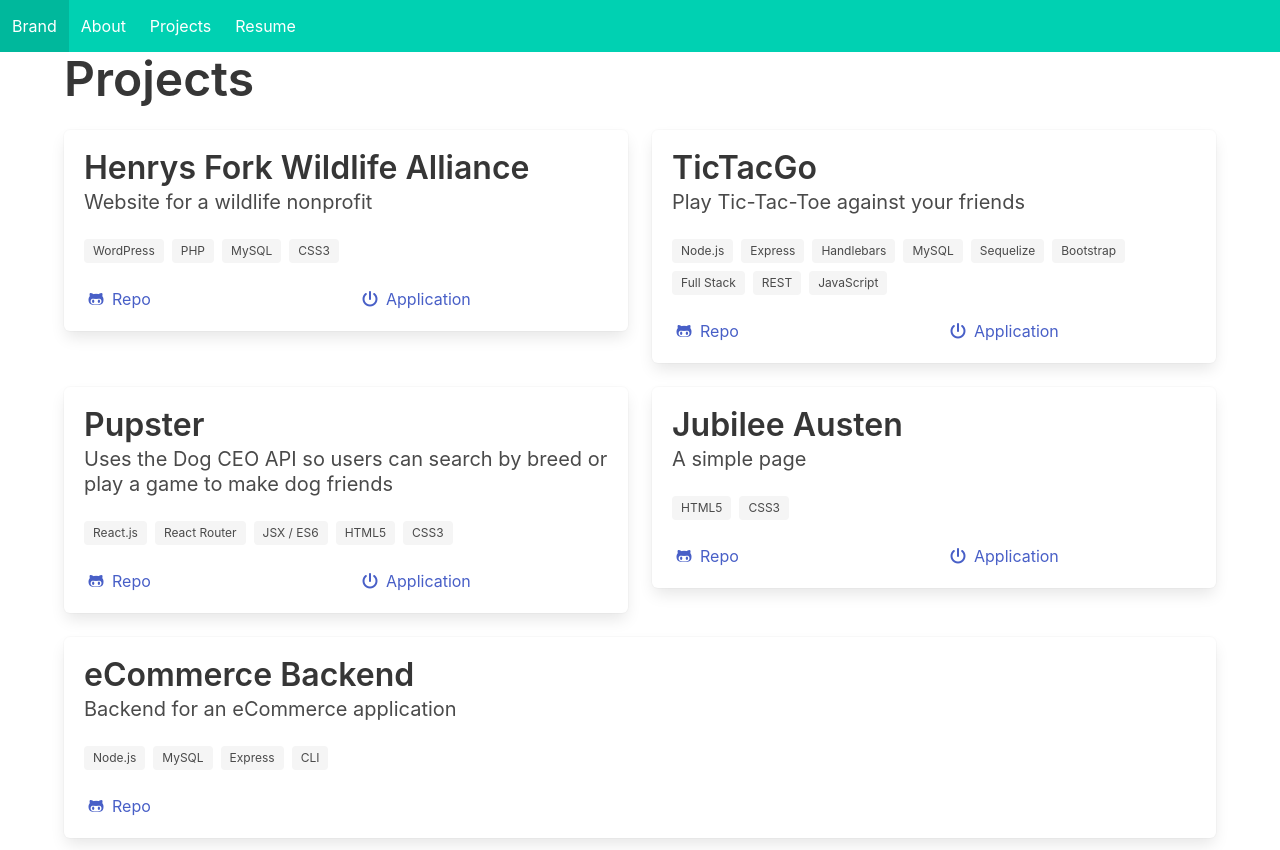
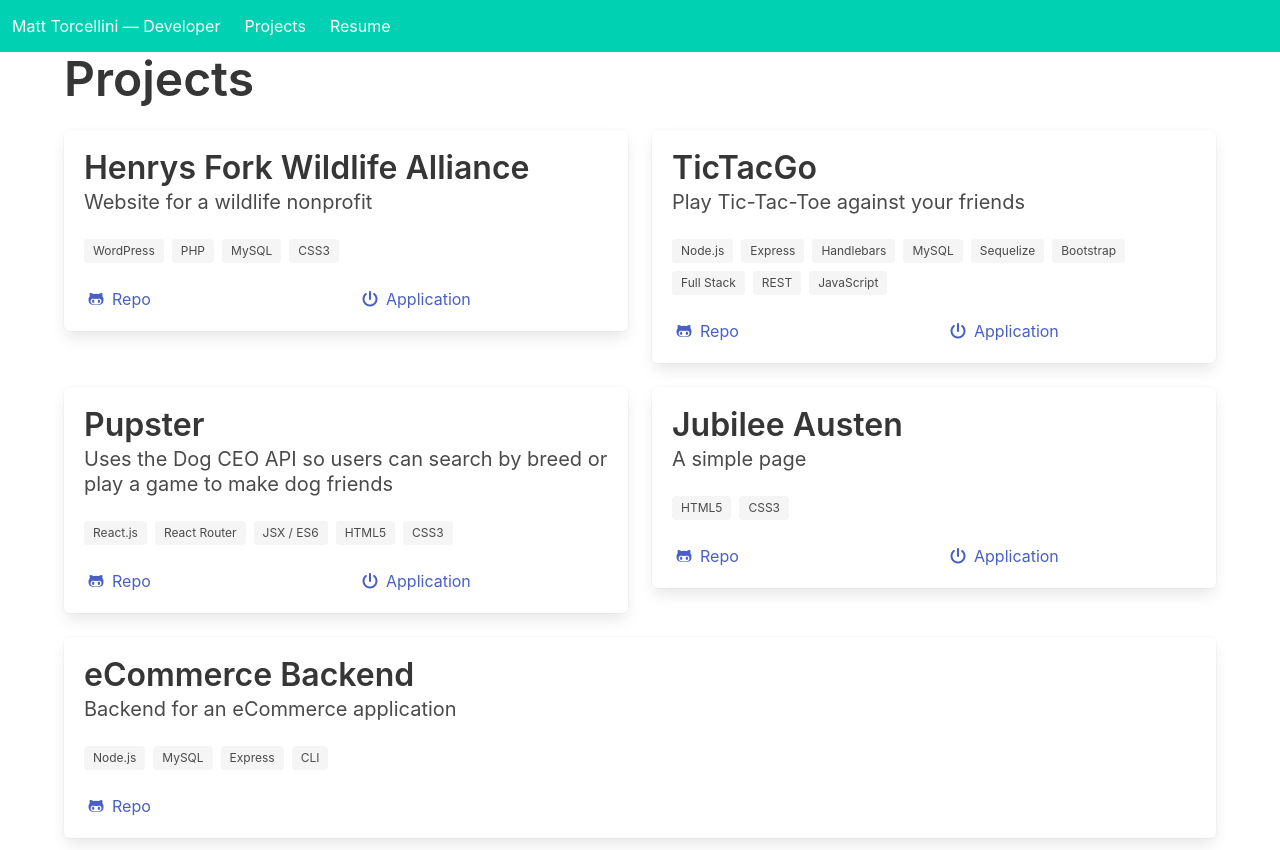
Before and after one commit to mtorcellini/portfolio, a React (Create React App) app: page /projects in a window 1280 px wide. Built offline with nearby package versions, Linux system fonts and the light colour scheme.

Commit message:
make resume the home page

```diff
--- a/src/App.js
+++ b/src/App.js
@@ -10,9 +10,9 @@ function App() {
     <div className="App">
       <Router>
         <Nav />
-        <Route exact path="/" component={About} />
+        {/* <Route exact path="/" component={About} /> */}
         <Route path="/projects" component={Projects} />
-        <Route path="/resume" component={Resume} />
+        <Route exact path="/" component={Resume} />
       </Router>
 
     </div>
--- a/src/components/Nav/index.js
+++ b/src/components/Nav/index.js
@@ -4,7 +4,10 @@ function Nav() {
   return (
     <nav className="navbar is-primary" role="navigation" aria-label="main navigation">
       <div className="navbar-brand">
-        <Link to="/" className="navbar-item">Brand</Link>
+
+        {/* <Link to="/" className="navbar-item">Brand</Link> */}
+        <div className="navbar-item">Matt Torcellini &mdash; Developer</div>
+
         <div role="button" className="navbar-burger" aria-label="menu" aria-expanded="false"
           onClick={() => {
               document.querySelector('#navMenu').classList.toggle('is-active');
@@ -21,9 +24,9 @@ function Nav() {
       <div id="navMenu" className="navbar-menu">
 
         <div className="navbar-start">
-          <Link to="/" className="navbar-item">About</Link>
+          {/* <Link to="/" className="navbar-item">About</Link> */}
           <Link to="/projects" className="navbar-item">Projects</Link>
-          <Link to="/resume" className="navbar-item">Resume</Link>
+          <Link to="/" className="navbar-item">Resume</Link>
 
         </div>
 
```
